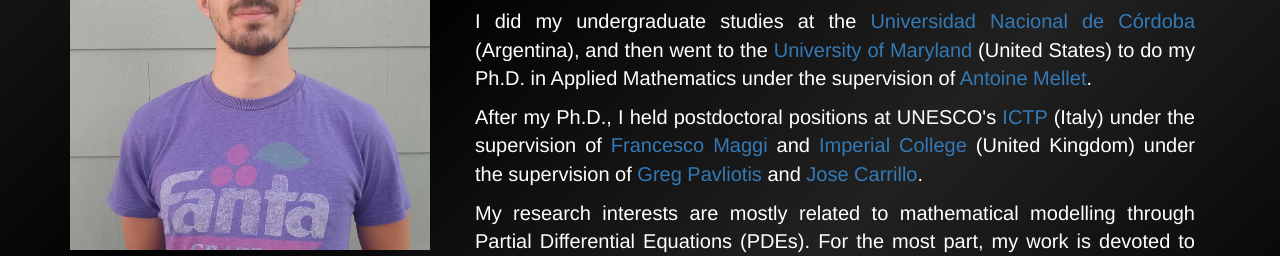
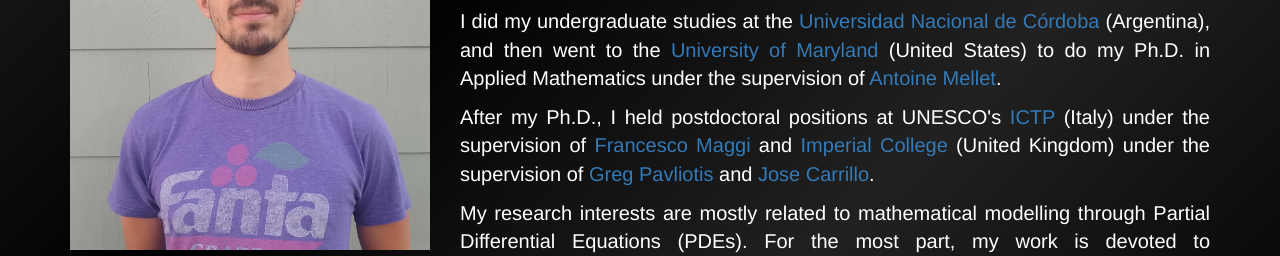
Before and after one commit to ZaytaM/zaytam.github.io, a plain HTML site: page index.html in a window 1280 px wide. Shown: the part 194-450 px from the top of the page. Drawn offline with nearby package versions, Linux system fonts and the light colour scheme.

Commit message:
Update index.html

```diff
--- a/index.html
+++ b/index.html
@@ -64,9 +64,9 @@
                 <!-- <dd><a href="https://serrapilheira.org/pesquisadores/matias-delgadino/", style="color:inherit">Serrapilheira</a></dd> -->
             </div>
 
-            <!-- Entries Column -->
+            <!-- Entries Column ; padding-left:2%; padding-right:2% -->
             <div class="col-md-8" >
-                <div style="margin-top:2%; padding-left:2%; padding-right:2% ; text-align:justify;">
+                <div class="mx-2 mb-md-0"; style="margin-top:2% ; text-align:justify;">
                 <h2 id="short_bio">Short Bio</h2>
 					<p> I have always wanted to understand the world around me, and the tool I have chosen is applied mathematics.</p>
           <p> I did my undergraduate studies at the <a href="https://www.famaf.unc.edu.ar/">Universidad Nacional de Córdoba</a> (Argentina), and then went to the <a href="https://amsc.umd.edu/">University
```
